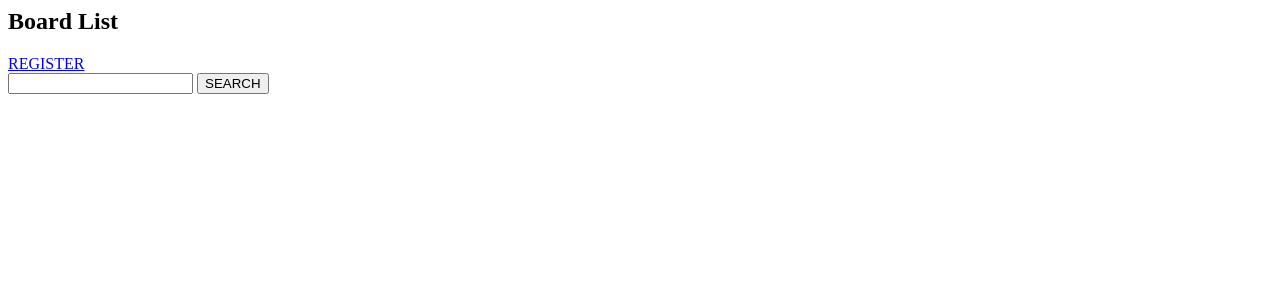
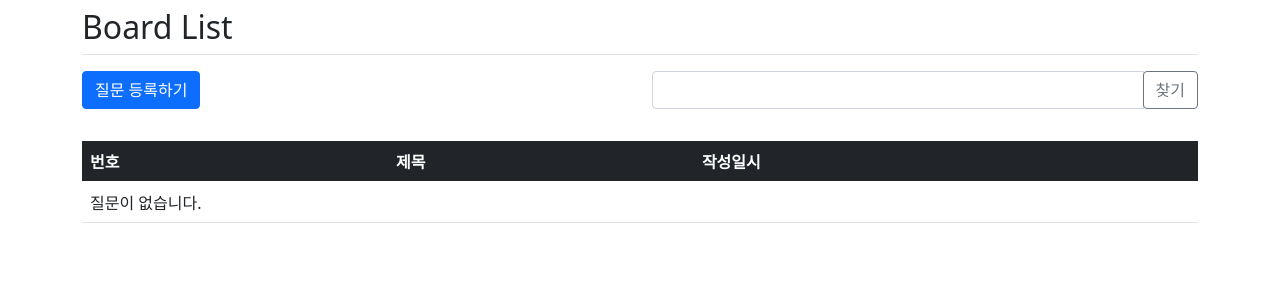
Before and after one commit to kreme201/jump_to_slim, a PHP site: template templates/board/list.twig in a window 1280 px wide. Shown: the top 300 px of the page. Run offline with PHP 8.4, Linux system fonts and the light colour scheme; the template is opened without the code that fills it, so the values that code supplies are empty; some libraries are stand-ins or nearby versions.

Commit message:
add bootstrap template

```diff
--- a/src/Application/Board/BoardService.php
+++ b/src/Application/Board/BoardService.php
@@ -18,6 +18,8 @@ class BoardService
         return $this->boardRepository->insert([
             'title'   => $title,
             'content' => $content,
+            'created' => date('Y-m-d H:i:s'),
+            'updated' => date('Y-m-d H:i:s'),
         ]);
     }
 
@@ -26,6 +28,7 @@ class BoardService
         return $this->boardRepository->update($id, [
             'title'   => $title,
             'content' => $content,
+            'updated' => date('Y-m-d H:i:s'),
         ]);
     }
 
--- a/templates/board/list.twig
+++ b/templates/board/list.twig
@@ -1,18 +1,46 @@
-<h2>Board List</h2>
+{% extends 'layout/base.twig' %}
 
-<a href="{{ url_for('board_register') }}">REGISTER</a>
+{% block content %}
+    <h2 class="border-bottom py-2">Board List</h2>
 
-<form method="get">
-    <input type="search" name="search" value="{{ search }}"/>
-    <input type="submit" value="SEARCH"/>
-</form>
+    <div class="row my-3">
+        <div class="col-6">
+            <a href="{{ url_for('board_register') }}" class="btn btn-primary">질문 등록하기</a>
+        </div>
+        <form class="col-6">
+            <div class="input-group">
+                <input type="search" name="search" id="search" class="form-control" value="{{ search }}"/>
+                <div class="input-group-append">
+                    <button class="btn btn-outline-secondary" type="button" id="btn_search">찾기</button>
+                </div>
+            </div>
+        </form>
+    </div>
 
-<ul>
-    {% for row in data %}
-        <li>
-            <a href="{{ url_for('board_single', { id: row.id }) }}">
-                {{ row.title }}
-            </a>
-        </li>
-    {% endfor %}
-</ul>
+    <table class="table">
+        <thead>
+        <tr class="table-dark">
+            <th>번호</th>
+            <th>제목</th>
+            <th>작성일시</th>
+        </tr>
+        </thead>
+        <tbody>
+        {% if data %}
+            {% for idx, row in data %}
+                <tr>
+                    <td>{{ idx }}</td>
+                    <td>
+                        <a href="{{ url_for('board_single', { id: row.id }) }}">{{ row.title }}</a>
+                    </td>
+                    <td>{{ row.created|date('Y-m-d') }}</td>
+                </tr>
+            {% endfor %}
+        {% else %}
+            <tr>
+                <td colspan="3">질문이 없습니다.</td>
+            </tr>
+        {% endif %}
+        </tbody>
+    </table>
+{% endblock %}
--- a/templates/layout/base.twig
+++ b/templates/layout/base.twig
@@ -2,32 +2,10 @@
 <head>
     <meta name="viewport" content="width=device-width, initial-scale=1.0">
     <link href="/assets/vendors/bootstrap/css/bootstrap.min.css" rel="stylesheet"/>
-    <title>QNA Board</title>
+    <title>Jump To Slim</title>
     {% block style %}{% endblock %}
 </head>
 <body>
-<nav class="navbar navbar-expand-lg navbar-light bg-light border-bottom">
-    <div class="container-fluid">
-        <a class="navbar-brand" href="#/">QNA Board</a>
-        <button
-            aria-controls="navbarSupportedContent"
-            aria-expanded="false"
-            aria-label="Toggle navigation"
-            class="navbar-toggler"
-            data-bs-target="#navbarSupportedContent"
-            data-bs-toggle="collapse"
-            type="button"
-        >
-            <span class="navbar-toggler-icon"></span>
-        </button>
-        <div class="collapse navbar-collapse" id="navbarSupportedContent">
-            <ul class="navbar-nav me-auto mb-2 mb-lg-0">
-                <li class="nav-item"><a class="nav-link" href="#/user-create">회원가입</a></li>
-                <li class="nav-item"><a class="nav-link" href="#/user-login">로그인</a></li>
-            </ul>
-        </div>
-    </div>
-</nav>
 
 <div class="container">
     {% block content %}{% endblock %}
```
